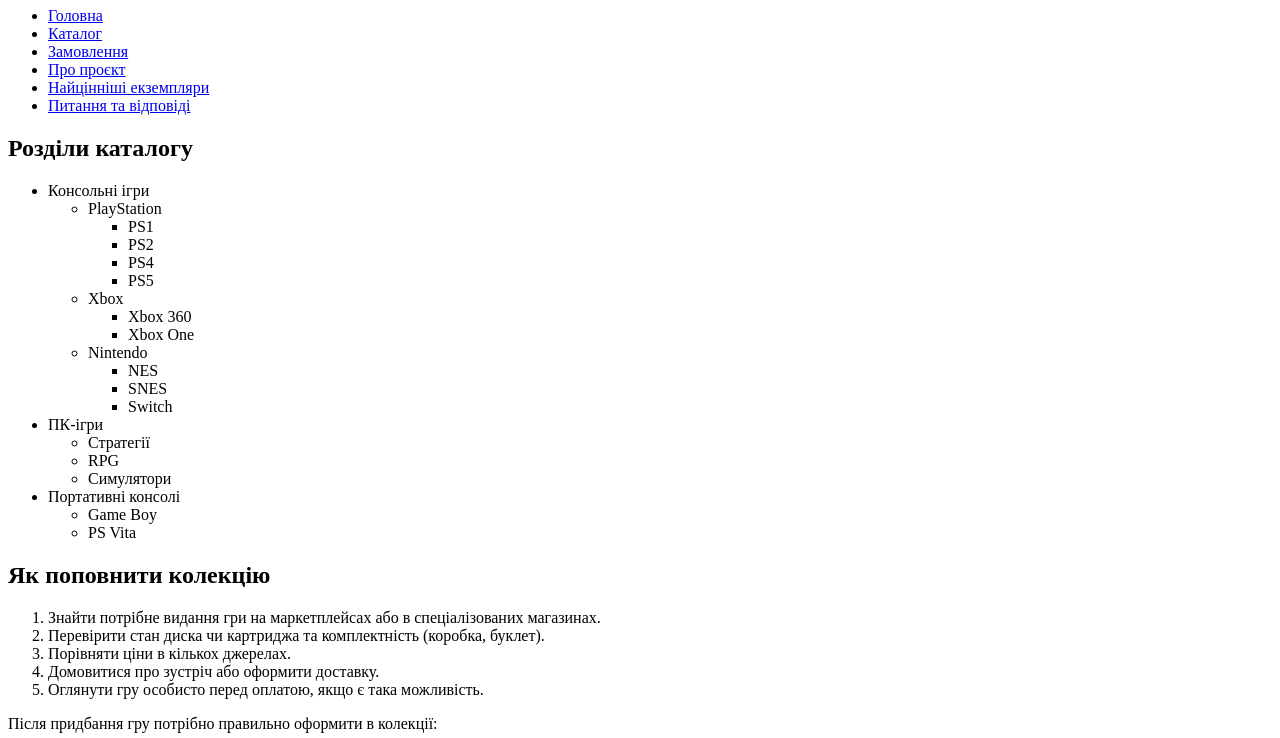
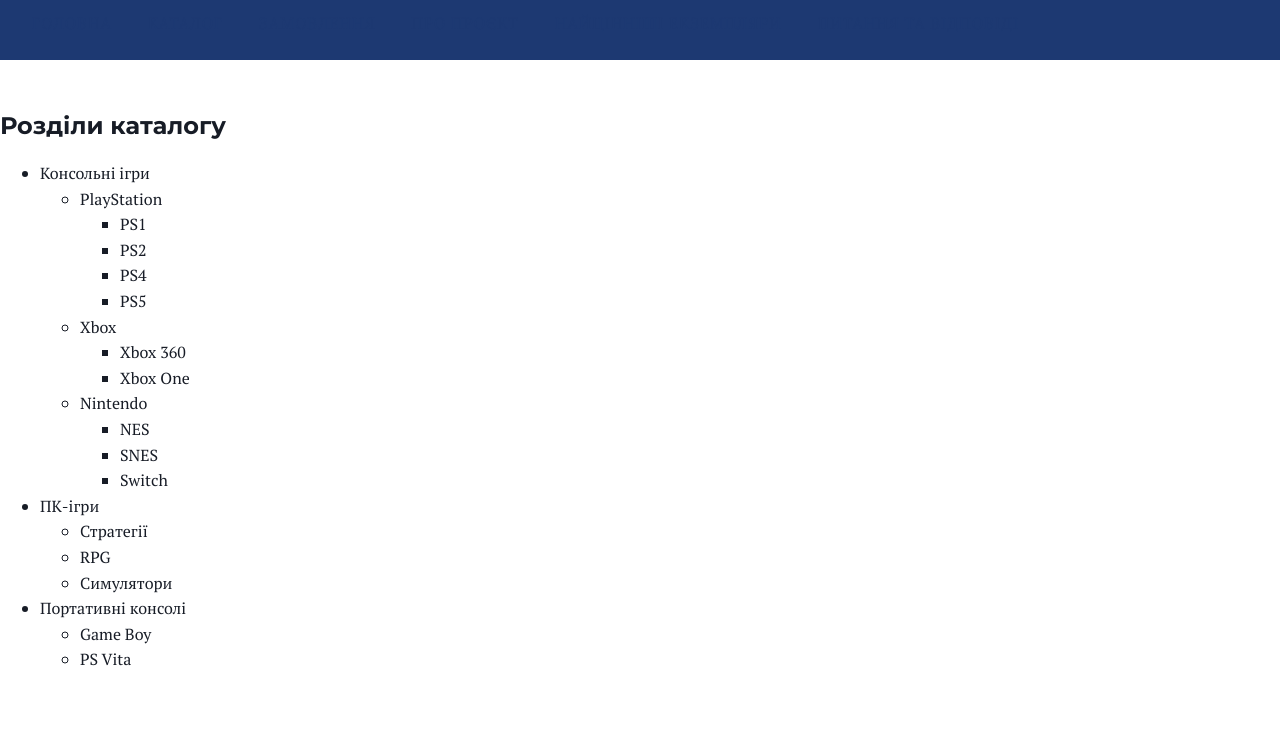
Before and after one commit to mykytych-oleksandr-uzhnu/web-course-2, a plain HTML site: page catalog.html in a window 1280 px wide. Shown: the part 73-811 px from the top of the page. Drawn offline with Linux system fonts and the light colour scheme.

Commit message:
Підключено стилі та клас current у catalog.html

```diff
--- a/catalog.html
+++ b/catalog.html
@@ -4,6 +4,7 @@
     <meta charset="UTF-8">
     <meta name="viewport" content="width=device-width, initial-scale=1.0">
     <title>Каталог — Колекція відеоігор</title>
+    <link rel="stylesheet" href="css/styles.css">
 </head>
 <body>
 
@@ -12,7 +13,7 @@
         <nav aria-label="Головне меню">
             <ul>
                 <li><a href="index.html">Головна</a></li>
-                <li><a href="catalog.html">Каталог</a></li>
+                <li><a href="catalog.html class="current"">Каталог</a></li>
                 <li><a href="form.html">Замовлення</a></li>
                 <li><a href="index.html#about">Про проєкт</a></li>
                 <li><a href="index.html#favorites">Найцінніші екземпляри</a></li>
```
